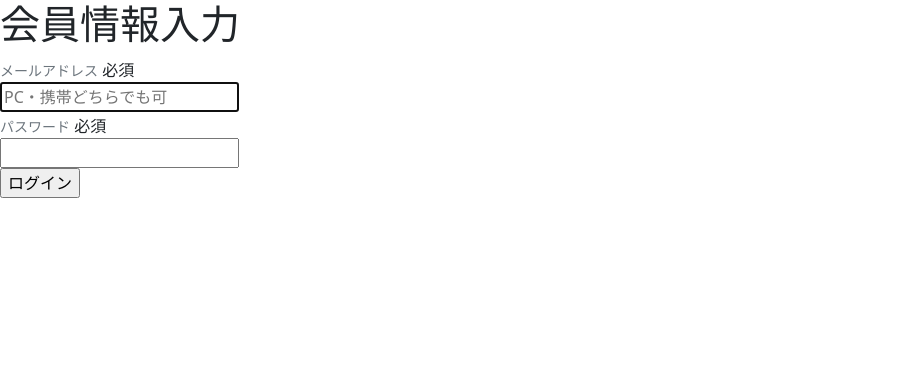
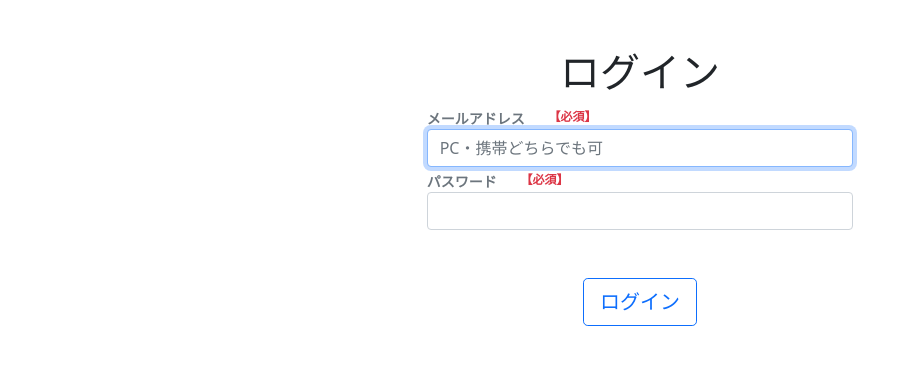
Before and after one commit to kazu121212/e.everyday, a Rails app: page /users/sign_in in a window 1280 px wide. Shown: the top 373 px of the page, without its empty margins (0-920 px from the left). Run offline with Rails 7, Linux system fonts and the light colour scheme; style sheets or scripts are compiled from the project's sources; some libraries are stand-ins or nearby versions.

Commit message:
ログイン画面 style 調整

```diff
--- a/app/views/devise/sessions/new.html.erb
+++ b/app/views/devise/sessions/new.html.erb
@@ -1,34 +1,35 @@
 <%# <%= render "shared/second-header"%>
 
+<div class="col-12 py-5">
   <%= form_with class: 'registration-main', local: true do |f| %>
-<div class='form-wrap'>
-  <div class='form-header'>
-    <h1 class='form-header-text'>
-      会員情報入力
-    </h1>
+    <div class="form-wrap col-10 col-lg-8 mx-auto justify-content-center">
+      <div class="form-header col-10 col-lg-8 mx-auto">
+        <h1 class="form-header-text text-center">ログイン</h1>
       </div>
-  <div class='login-flash-message'>
+      <%# エラーメッセージ %>
+      <div class="form-group col-10 col-lg-8 mx-auto">
         <%= flash[:notice] %>
         <%= flash[:alert] %>
       </div>
-  <div class="form-group">
-    <div class='form-text-wrap'>
-      <label class="form-text">メールアドレス</label>
-      <span class="indispensable">必須</span>
+      <div class="form-group col-8 col-lg-6 mx-auto">
+        <div class="d-flex align-items-center justify-content-start">
+          <label class="form-text"><strong>メールアドレス</strong></label>
+          <span class="badge text-danger mx-3">【必須】</span>
         </div>
-    <%= f.email_field :hoge, class:"input-default", id:"email", placeholder:"PC・携帯どちらでも可", autofocus: true %>
+        <%= f.email_field :hoge, class:"input-default form-control", id:"email", placeholder:"PC・携帯どちらでも可", autofocus: true %>
       </div>
-  <div class="form-group">
-    <div class='form-text-wrap'>
-      <label class="form-text">パスワード</label>
-      <span class="indispensable">必須</span>
+      <div class="form-group col-8 col-lg-6 mx-auto">
+        <div class="d-flex align-items-center justify-content-start">
+          <label class="form-text"><strong>パスワード</strong></label>
+          <span class="badge text-danger mx-3">【必須】</span>
         </div>
-    <%= f.password_field :hoge, class:"input-default", id:"password", placeholder:"" %>
+        <%= f.password_field :hoge, class:"input-default form-control", id:"password", placeholder:"" %>
       </div>
-  <div class='login-btn'>
-    <%= f.submit "ログイン" ,class:"login-red-btn" %>
+      <div class="login-btn from-group col-8 col-lg-6 mx-auto d-flex justify-content-center pt-5">
+        <%= f.submit "ログイン" ,class:"btn btn-outline-primary btn-lg" %>
       </div>
     </div>
   <% end %>
+</div>
 
 <%# <%= render "shared/second-footer"%>
```
Lines whose indentation alone changed are shown as unchanged.
